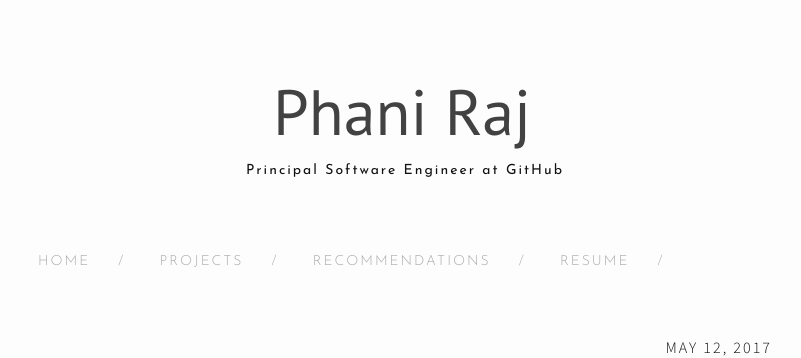
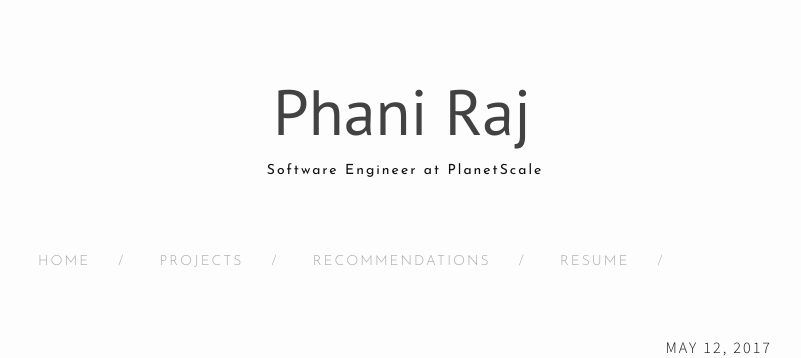
Before and after one commit to Phanatic/phanatic.github.io, a Jekyll site: the page built from index.html, in a window 1280 px wide and 900 px high. Shown: the top 358 px of the window, without its empty margins (238-1039 px from the left). Built offline with Jekyll 4.4.1, drawn with Linux system fonts in a browser that asks for light colours; nearby versions of some CDN libraries; the list of posts is cut into pages by our own code; comment, search, counter and statistics services are not loaded; some of the changed text lies outside the part shown.

Commit message:
Update _config.yml

```diff
--- a/_config.yml
+++ b/_config.yml
@@ -8,7 +8,7 @@
 # Site settings
 title: Phani Raj
 email: phanirajuyn@gmail.com
-description: Principal Software Engineer at GitHub
+description: Software Engineer at PlanetScale
 baseurl: "" # the subpath of your site, e.g. /blog
 url: "http://phanatic.github.io" # the base hostname & protocol for your site
 twitter_username: phanirajuyn
```
